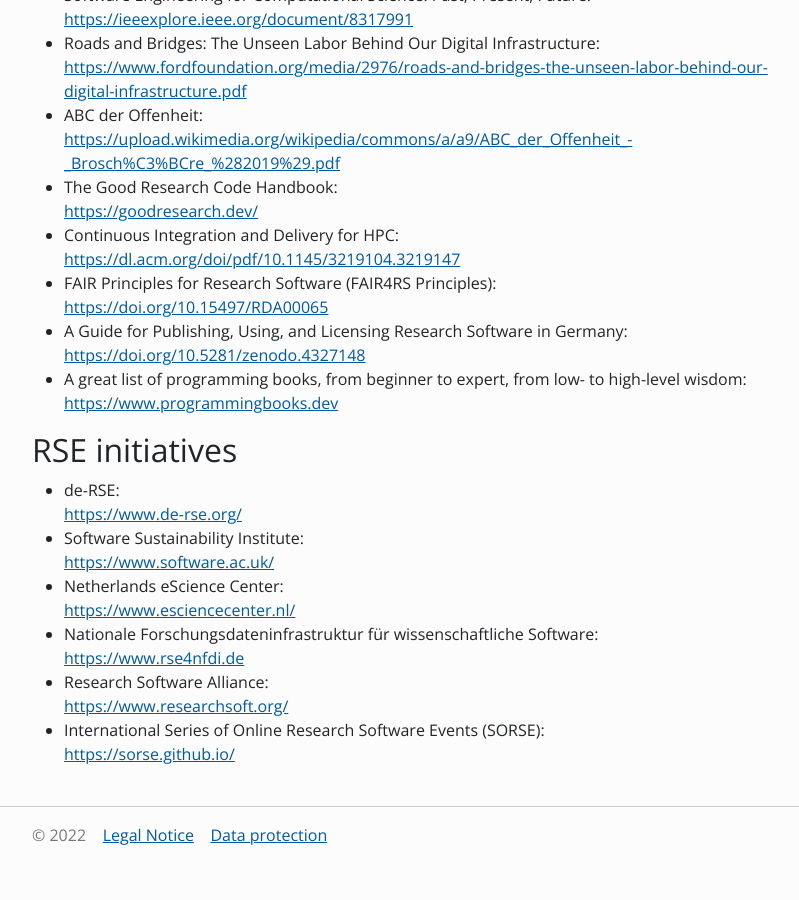
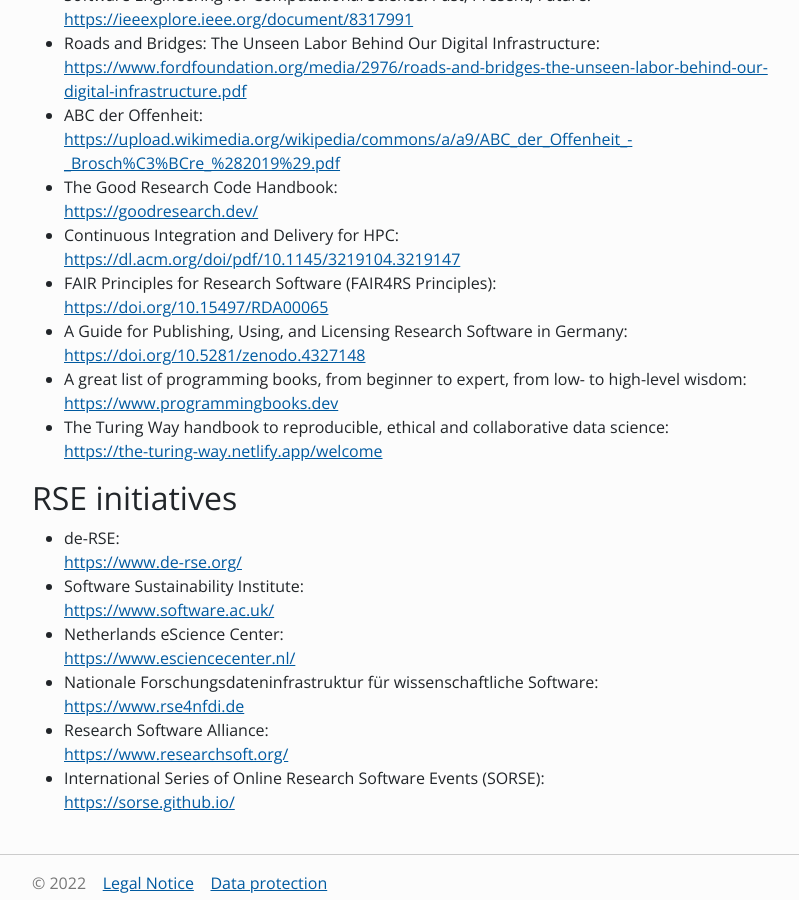
Before and after one commit to Helmholtz-HiRSE/helmholtz-hirse.github.io, a Jekyll site: the page built from resources.md, in a window 1280 px wide and 900 px high, scrolled down 2146 px. Shown: the whole window, without its empty margins (50-849 px from the left). Built offline with Jekyll 4.4.1, drawn with Linux system fonts in a browser that asks for light colours; nearby versions of some CDN libraries; before the commit the page ends 2998 px from its top, so only the background shows below that.

Commit message:
Update resources.md

```diff
--- a/resources.md
+++ b/resources.md
@@ -63,6 +63,7 @@
 * FAIR Principles for Research Software (FAIR4RS Principles): <br> <https://doi.org/10.15497/RDA00065>
 * A Guide for Publishing, Using, and Licensing Research Software in Germany: <br> <https://doi.org/10.5281/zenodo.4327148>
 * A great list of programming books, from beginner to expert, from low- to high-level wisdom: <br> <https://www.programmingbooks.dev>
+* The Turing Way handbook to reproducible, ethical and collaborative data science: <br> <https://the-turing-way.netlify.app/welcome>
 
 
 ## RSE initiatives
```
